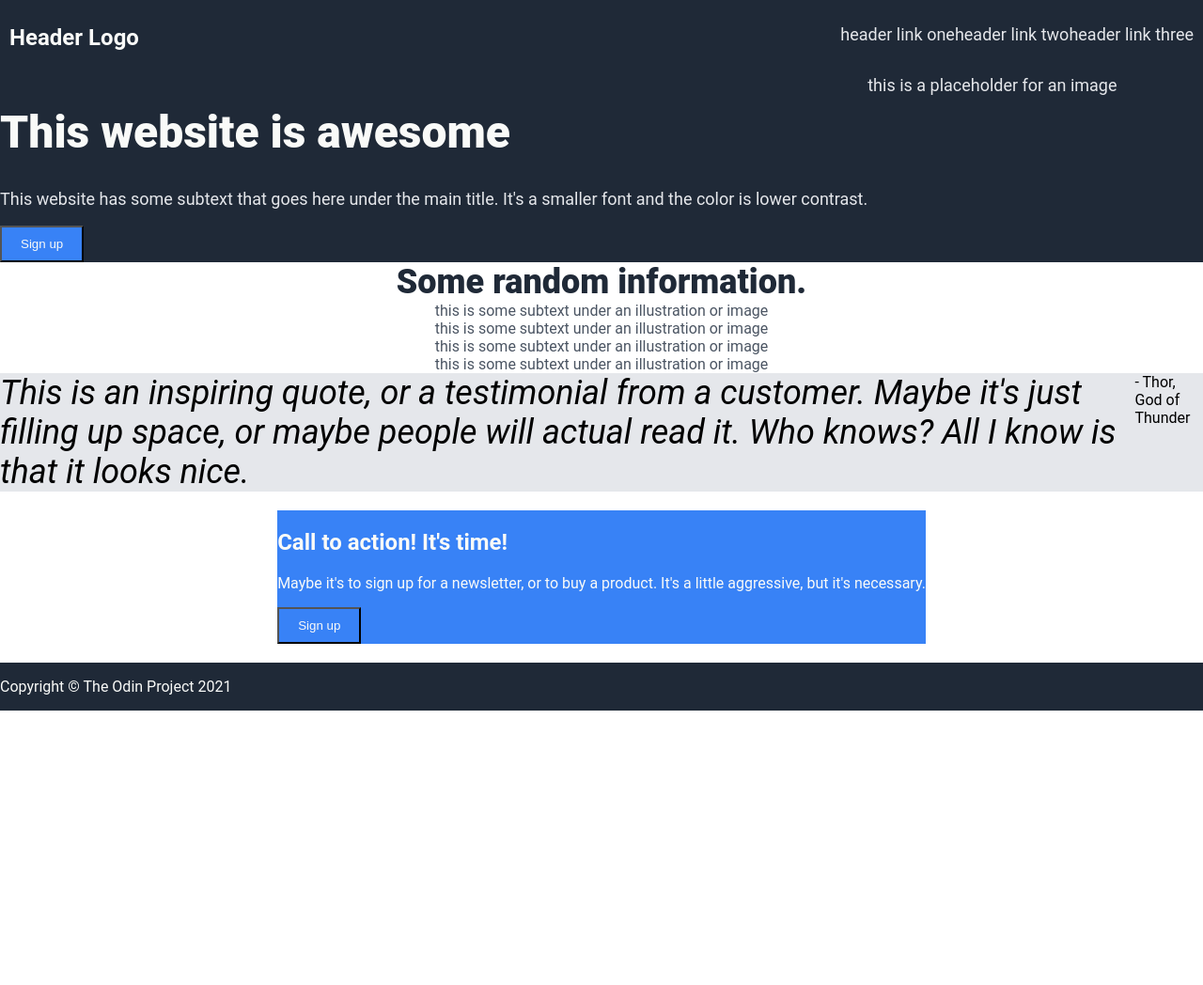
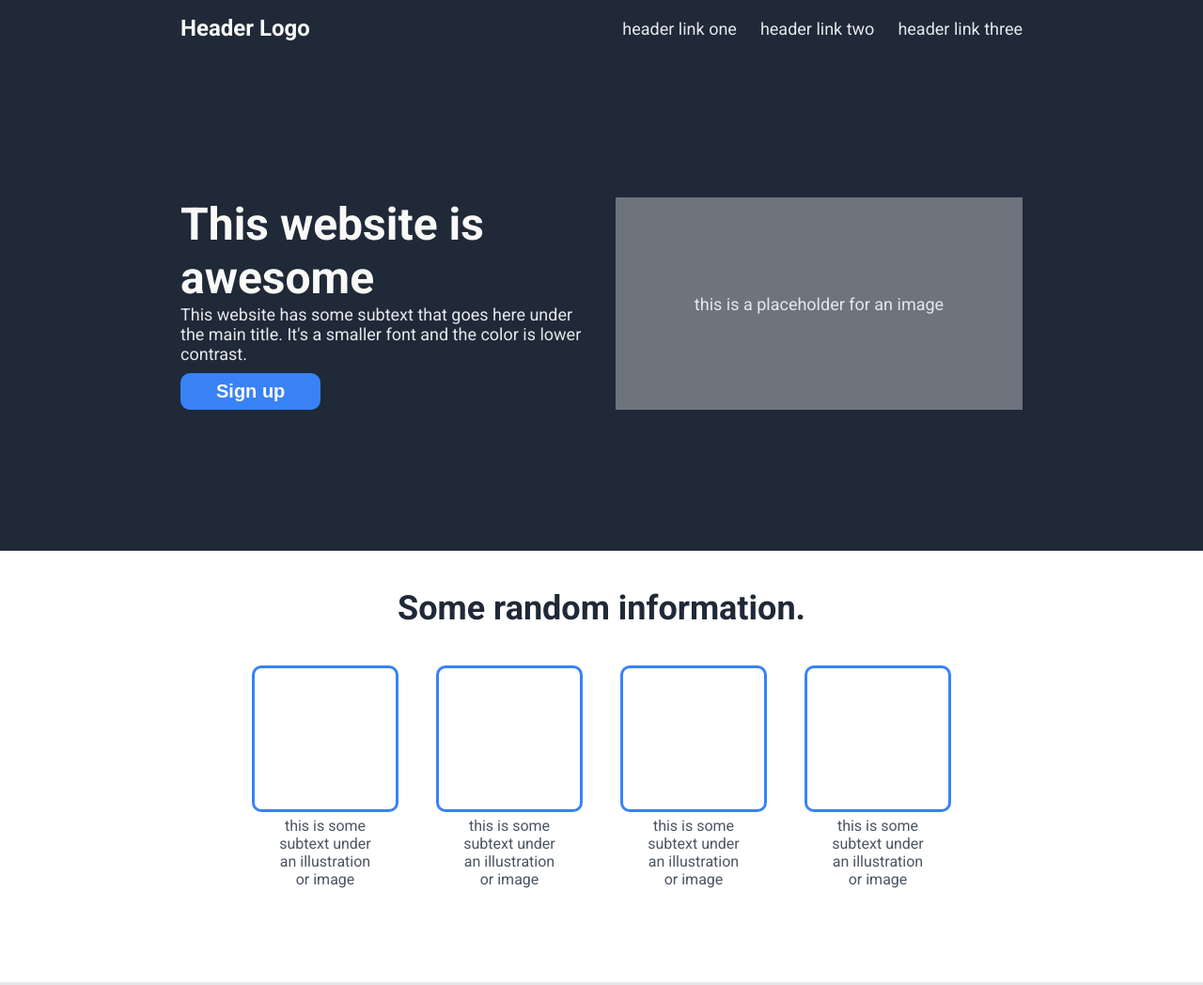
Before and after one commit to JoeriQA/odin-landing-page, a plain HTML site: page index.html in a window 1280 px wide. Shown: the top 1048 px of the page at 94% size. Before the commit the page ends 800 px from the top, so only its background shows below. Drawn offline with Linux system fonts and the light colour scheme.

Commit message:
hero and gallery done

```diff
--- a/index.html
+++ b/index.html
@@ -5,17 +5,24 @@
     <meta name="viewport" content="width=device-width, initial-scale=1.0" />
     <title>Odin Landing Page</title>
     <link rel="stylesheet" href="styles.css" />
+    <link
+      href="https://fonts.googleapis.com/css2?family=Roboto:wght@100;300;400;500;700&display=swap"
+      rel="stylesheet"
+    />
   </head>
   <body>
     <header>
+      <div class="header-container">
         <h1>Header Logo</h1>
         <ul class="header-links">
           <li><a href="#">header link one</a></li>
           <li><a href="#about">header link two</a></li>
           <li><a href="#services">header link three</a></li>
         </ul>
+      </div>
     </header>
     <main>
+      <div class="hero-container">
         <div class="hero">
           <div class="hero-text">
             <h1>This website is awesome</h1>
@@ -26,6 +33,7 @@
             <button>Sign up</button>
           </div>
           <div class="hero-image">this is a placeholder for an image</div>
+        </div>
       </div>
       <div class="gallery-container">
         <div class="gallery-header">Some random information.</div>
@@ -57,12 +65,14 @@
         </div>
       </div>
       <div class="quote-container">
+        <div class="quote-content">
           <div class="quote">
             This is an inspiring quote, or a testimonial from a customer. Maybe
             it's just filling up space, or maybe people will actual read it. Who
             knows? All I know is that it looks nice.
           </div>
           <div class="quote-author">- Thor, God of Thunder</div>
+        </div>
       </div>
       <div class="call-to-action-container">
         <div class="call-to-action">
--- a/styles.css
+++ b/styles.css
@@ -4,6 +4,11 @@ body {
   flex-direction: column;
   padding: 0;
   margin: 0;
+}
+
+div {
+  width: 70%;
+  margin: 0 auto;
 }
 
 ul {
@@ -19,7 +24,11 @@ a {
 button {
   background-color: #3882f6;
   color: #f9faf8;
-  padding: 10px 20px;
+  padding: 5px 35px;
+  border: solid #3882f6;
+  border-radius: 10px;
+  font-size: 20px;
+  font-weight: 600;
 }
 
 /* Header */
@@ -27,9 +36,13 @@ button {
 header {
   background-color: #1f2937;
   color: #f9faf8;
+  width: 100%;
+}
+
+.header-container {
   display: flex;
   justify-content: space-between;
-  padding: 10px;
+  align-items: center;
 }
 
 header h1 {
@@ -38,26 +51,45 @@ header h1 {
 
 .header-links {
   display: flex;
-  justify-content: space-between;
+  padding: 0;
+  gap: 25px;
   flex-shrink: 0;
 }
 
 /* Hero */
 
-.hero {
+.hero-container {
+  width: 100%;
   background-color: #1f2937;
   color: #e5e7eb;
   font-size: 18px;
+  padding: 150px 0;
   display: flex;
+  justify-content: center;
+}
+
+.hero {
+  display: flex;
+  gap: 30px;
 }
 
 .hero h1 {
   color: #f9faf8;
   font-size: 48px;
   font-weight: 900;
+  margin: 0;
 }
 
-.hero button {
+.hero p {
+  margin: 0;
+  margin-bottom: 10px;
+}
+
+.hero-image {
+  background-color: #6d747d;
+  display: flex;
+  justify-content: center;
+  align-items: center;
 }
 
 /* Gallery */
@@ -67,25 +99,67 @@ header h1 {
   flex-direction: column;
   align-items: center;
   color: #4b5563;
+  gap: 20px;
+  padding: 20px 0;
+  padding-bottom: 100px;
 }
 
 .gallery-header {
+  display: flex;
+  justify-content: center;
   font-size: 36px;
   color: #1f2937;
   font-weight: 900;
+  padding: 20px 0;
+}
+
+.gallery {
+  display: flex;
+  justify-content: center;
+  text-align: center;
+  gap: 40px;
+}
+
+.card {
+  display: flex;
+  flex-direction: column;
+  margin: 0 auto;
+  gap: 5px;
+  align-items: center;
+}
+
+.card-image {
+  width: 150px;
+  height: 150px;
+  border: 3px solid #3882f6;
+  border-radius: 10px;
 }
 
 /* Quote */
 
 .quote-container {
   background-color: #e5e7eb;
+  color: #1f2937;
   display: flex;
   justify-content: center;
+  width: 100%;
+  padding: 100px 0;
+}
+
+.quote-content {
+  display: flex;
+  flex-direction: column;
 }
 
 .quote {
   font-size: 36px;
   font-style: italic;
+  font-weight: 300;
+}
+
+.quote-author {
+  text-align: right;
+  font-weight: bold;
 }
 
 /* Call to Action */
@@ -99,11 +173,19 @@ header h1 {
 
 .call-to-action {
   background-color: #3882f6;
+  display: flex;
+}
+
+.call-to-action button {
+  border: solid #f9faf8;
 }
 
 /* Footer */
 
 footer {
+  display: flex;
+  justify-content: center;
   background-color: #1f2937;
   color: #f9faf8;
+  padding: 18px;
 }
```
Lines whose indentation alone changed are shown as unchanged.
